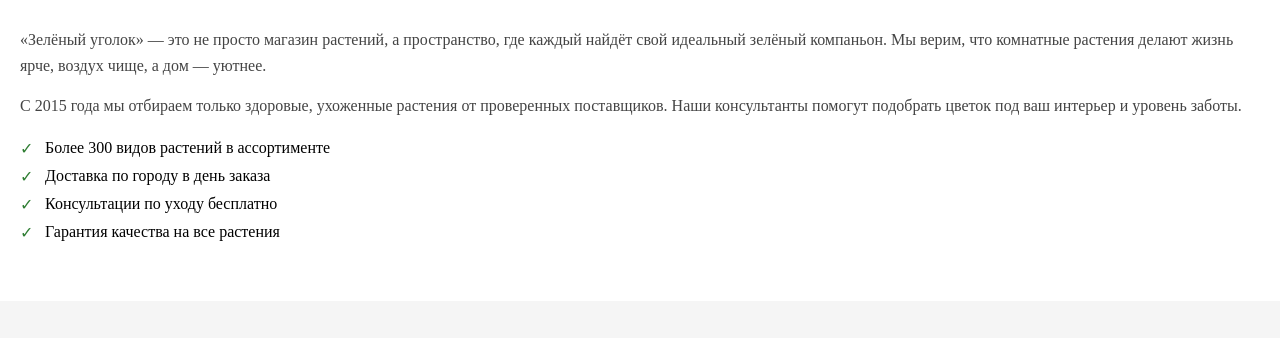
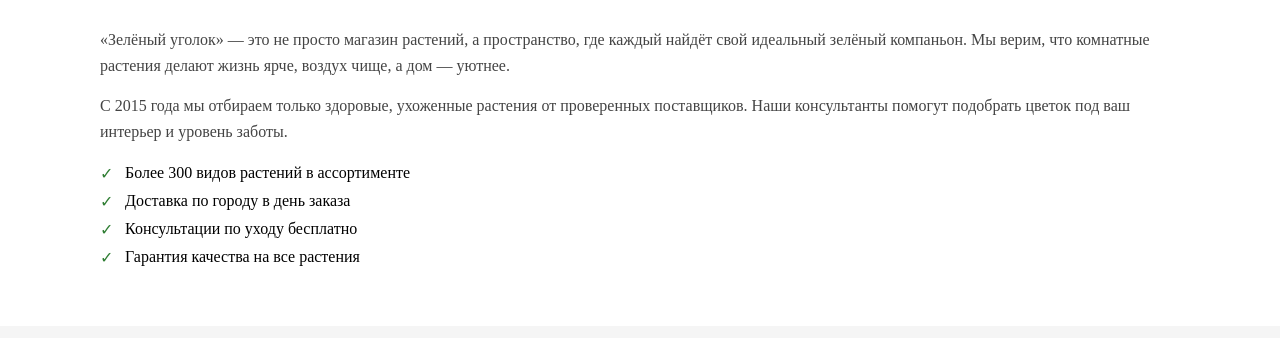
Before and after one commit to kseniya-firsova/task-3-odin, a plain HTML site: page task3.html in a window 1280 px wide. Shown: the part 185-523 px from the top of the page. Drawn offline with Linux system fonts and the light colour scheme.

Commit message:
Update style.css

```diff
--- a/style.css
+++ b/style.css
@@ -57,7 +57,7 @@ nav a:hover {
 
 /* Секции */
 section {
-  padding: 40px 20px;
+  padding: 40px 100px;
   margin: 0 auto;
 }
 
```
